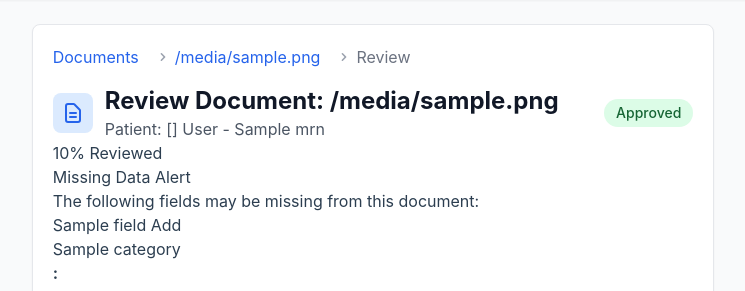
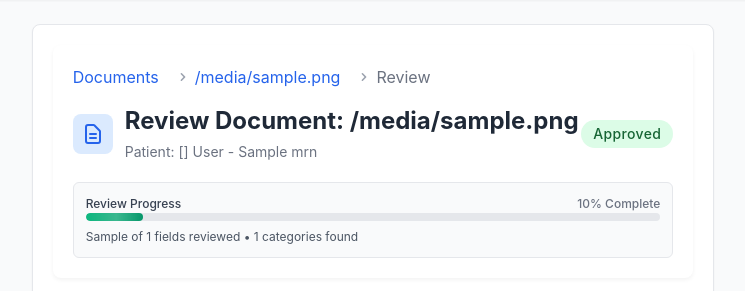
Before and after one commit to ptrdmr/django_doc, a Django app: template templates/documents/review.html in a window 1280 px wide. Shown: the part 66-357 px from the top of the page, without its empty margins (267-1012 px from the left). Run offline with Django 5.2, Linux system fonts and the light colour scheme; the template is opened without the code that fills it: most values are stand-ins (such as "Sample title", 1, 10 or a date in 2020); some libraries are stand-ins or nearby versions.

Commit message:
feat(documents): Implement professional review header and progress indicator (Subtask 31.4)
- Add professional header styling with card design and subtle shadows
- Implement animated progress bar with gradient and shine effect
- Add comprehensive progress statistics (fields reviewed, categories found)
- Enhance status badge styling with proper typography
- Add responsive design for mobile devices
- Improve breadcrumb navigation styling with hover effects
- Add review_stats context data for cleaner template logic

Features:
- Animated progress bar with smooth transitions and shine effect
- Professional medical UI design with proper spacing and colors
- Clear progress tracking: 'X of Y fields reviewed  Z categories found'
- Mobile-responsive layout that collapses appropriately
- Enhanced visual hierarchy for better user experience

This creates a polished, professional header that clearly shows
review progress and document status at a glance.

```diff
--- a/templates/documents/review.html
+++ b/templates/documents/review.html
@@ -5,11 +5,144 @@
 
 {% block extra_css %}
 <style>
-    /* Placeholder for snippet-based review styles - will be implemented in subsequent subtasks */
+    /* Document Review Container */
     .document-review-container {
         max-width: 900px;
         margin: 0 auto;
         padding: 20px;
+    }
+
+    /* Review Header Styles */
+    .review-header {
+        margin-bottom: 30px;
+        background: white;
+        border-radius: 8px;
+        box-shadow: 0 2px 4px rgba(0,0,0,0.05);
+        padding: 20px;
+    }
+
+    .review-header .flex {
+        align-items: center;
+    }
+
+    .review-header h2 {
+        font-size: 1.5rem;
+        font-weight: 700;
+        color: #1f2937;
+        margin: 0;
+    }
+
+    .review-header p {
+        color: #6b7280;
+        margin: 4px 0 0 0;
+        font-size: 0.875rem;
+    }
+
+    .review-header .w-10 {
+        flex-shrink: 0;
+    }
+
+    /* Progress Indicator Styles */
+    .progress-indicator {
+        margin-top: 20px;
+        background: #f9fafb;
+        border-radius: 6px;
+        padding: 12px;
+        border: 1px solid #e5e7eb;
+    }
+
+    .progress-bar {
+        height: 8px;
+        background: linear-gradient(90deg, #10b981 0%, #059669 100%);
+        border-radius: 4px;
+        transition: width 0.3s ease;
+        position: relative;
+        overflow: hidden;
+    }
+
+    .progress-bar::after {
+        content: '';
+        position: absolute;
+        top: 0;
+        left: 0;
+        right: 0;
+        bottom: 0;
+        background: linear-gradient(
+            90deg,
+            transparent 0%,
+            rgba(255,255,255,0.2) 50%,
+            transparent 100%
+        );
+        animation: progress-shine 2s infinite;
+    }
+
+    @keyframes progress-shine {
+        0% { transform: translateX(-100%); }
+        100% { transform: translateX(100%); }
+    }
+
+    .progress-bar-container {
+        background: #e5e7eb;
+        border-radius: 4px;
+        height: 8px;
+        overflow: hidden;
+        position: relative;
+        margin-bottom: 8px;
+    }
+
+    .progress-text {
+        font-size: 0.75rem;
+        font-weight: 500;
+        color: #374151;
+        display: flex;
+        justify-content: space-between;
+        align-items: center;
+    }
+
+    .progress-details {
+        font-size: 0.75rem;
+        color: #6b7280;
+    }
+
+    /* Status Badge Enhancements */
+    .status-badge {
+        font-weight: 500;
+        letter-spacing: 0.025em;
+    }
+
+    /* Icon Enhancements */
+    .review-header svg {
+        flex-shrink: 0;
+    }
+
+    /* Breadcrumb Enhancements */
+    .review-header nav {
+        margin-bottom: 16px;
+    }
+
+    .review-header nav a {
+        transition: color 0.2s ease;
+    }
+
+    .review-header nav a:hover {
+        color: #1d4ed8;
+    }
+
+    /* Responsive Design */
+    @media (max-width: 640px) {
+        .review-header .flex {
+            flex-direction: column;
+            align-items: flex-start;
+            gap: 12px;
+        }
+
+        .review-header h2 {
+            font-size: 1.25rem;
+        }
+
+        .document-review-container {
+            padding: 12px;
+        }
     }
 </style>
 {% endblock %}
@@ -61,19 +194,19 @@
 
             <!-- Status Badge -->
             {% if document.status == 'review' %}
-            <span class="inline-flex items-center px-3 py-1 rounded-full text-sm font-medium bg-yellow-100 text-yellow-800">
+            <span class="status-badge inline-flex items-center px-3 py-1 rounded-full text-sm font-medium bg-yellow-100 text-yellow-800">
                 Pending Review
             </span>
             {% elif document.status == 'completed' %}
-            <span class="inline-flex items-center px-3 py-1 rounded-full text-sm font-medium bg-green-100 text-green-800">
+            <span class="status-badge inline-flex items-center px-3 py-1 rounded-full text-sm font-medium bg-green-100 text-green-800">
                 Approved
             </span>
             {% elif document.status == 'processing' %}
-            <span class="inline-flex items-center px-3 py-1 rounded-full text-sm font-medium bg-blue-100 text-blue-800">
+            <span class="status-badge inline-flex items-center px-3 py-1 rounded-full text-sm font-medium bg-blue-100 text-blue-800">
                 Processing
             </span>
             {% else %}
-            <span class="inline-flex items-center px-3 py-1 rounded-full text-sm font-medium bg-gray-100 text-gray-800">
+            <span class="status-badge inline-flex items-center px-3 py-1 rounded-full text-sm font-medium bg-gray-100 text-gray-800">
                 {{ document.get_status_display }}
             </span>
             {% endif %}
@@ -81,8 +214,30 @@
 
         <!-- Progress Indicator Section -->
         <div class="progress-indicator">
-            <div class="progress-bar" style="width: {{ review_progress }}%"></div>
-            <span class="progress-text">{{ review_progress }}% Reviewed</span>
+            <div class="progress-text">
+                <span>Review Progress</span>
+                <span class="progress-details">
+                    {% if review_stats %}
+                        {{ review_progress }}% Complete
+                    {% else %}
+                        Ready for Review
+                    {% endif %}
+                </span>
+            </div>
+            <div class="progress-bar-container">
+                <div class="progress-bar" style="width: {{ review_progress }}%"></div>
+            </div>
+            {% if review_stats %}
+                <div class="mt-2 text-xs text-gray-600">
+                    {{ review_stats.approved_fields }} of {{ review_stats.total_fields }} fields reviewed
+                    {% if review_stats.total_categories > 0 %}
+                        • {{ review_stats.total_categories }} categories found
+                    {% endif %}
+                    {% if review_stats.pending_fields > 0 %}
+                        • {{ review_stats.pending_fields }} pending review
+                    {% endif %}
+                </div>
+            {% endif %}
         </div>
     </div>
 
```
Also changed, not shown: apps/documents/views.py (+7 -0 lines), .taskmaster/tasks/tasks.json, 1 other file.
